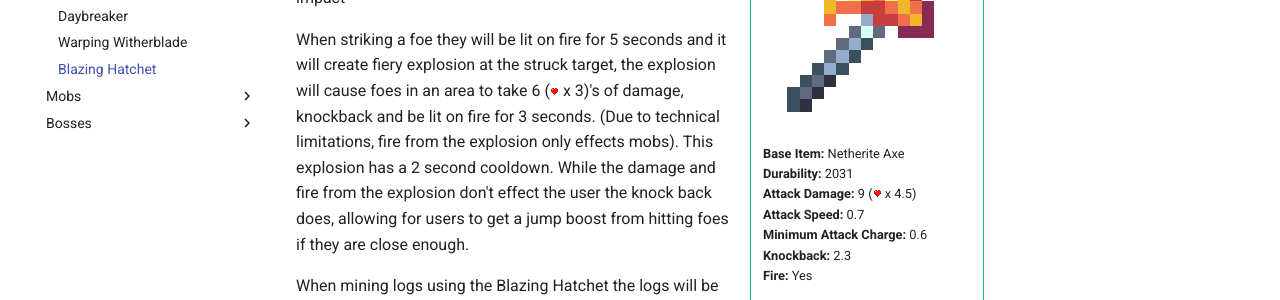
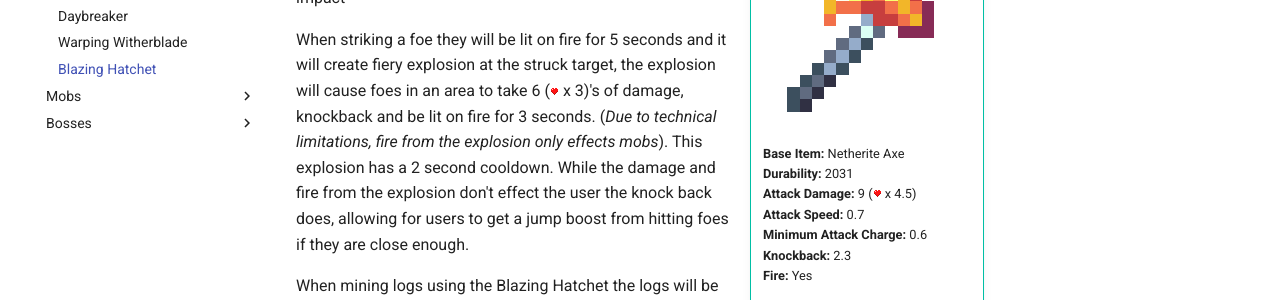
Before and after one commit to Stardust-Labs-MC/incendium-wiki, an MkDocs documentation site: the page built from docs/items/blazing-hatchet.md, in a window 1280 px wide and 1110 px high. Shown: the part 311-611 px from the top of the window. Built offline with MkDocs 1.6.1 and Material for MkDocs 9.7.7, drawn with Linux system fonts in a browser that asks for light colours; comment, search, counter and statistics services are not loaded.

Commit message:
Update blazing-hatchet.md

```diff
--- a/docs/items/blazing-hatchet.md
+++ b/docs/items/blazing-hatchet.md
@@ -24,11 +24,12 @@
 
 The Blazing Hatchet is an axe that holds explosive force on impact
 
-When striking a foe they will be lit on fire for 5 seconds and it will create fiery explosion at the struck target, the explosion will cause foes in an area to take 6 (![Full](../assets/sprites/full.png){width="9"} x 3)'s of damage, knockback and be lit on fire for 3 seconds. (Due to technical limitations, fire from the explosion only effects mobs). This explosion has a 2 second cooldown. While the damage and fire from the explosion don't effect the user the knock back does, allowing for users to get a jump boost from hitting foes if they are close enough.
+When striking a foe they will be lit on fire for 5 seconds and it will create fiery explosion at the struck target, the explosion will cause foes in an area to take 6 (![Full](../assets/sprites/full.png){width="9"} x 3)'s of damage, knockback and be lit on fire for 3 seconds. (_Due to technical limitations, fire from the explosion only effects mobs_). This explosion has a 2 second cooldown. While the damage and fire from the explosion don't effect the user the knock back does, allowing for users to get a jump boost from hitting foes if they are close enough.
 
 When mining logs using the Blazing Hatchet the logs will be turned into charcoal
 
 This item is immune to burning in lava/explosions and most other means of destroying items
+
 
 # Obtaining
 
```
